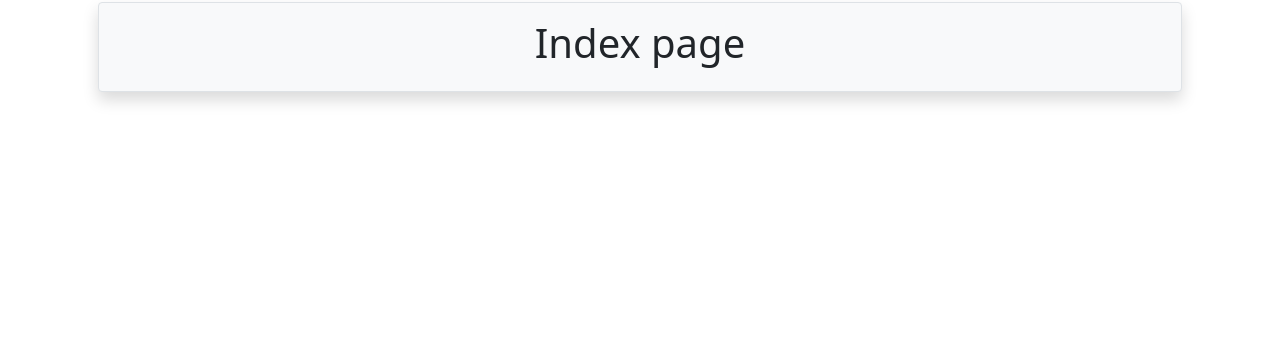
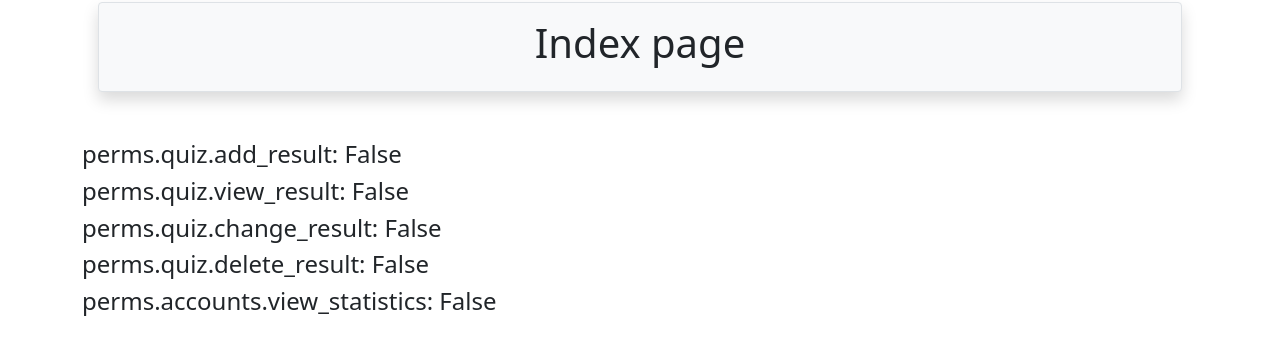
Before and after one commit to yershov-n/quiz_1, a Django app: page / in a window 1280 px wide. Shown: the part 62-417 px from the top of the page. Run offline with Django 4.2, Linux system fonts and the light colour scheme; some libraries are stand-ins or nearby versions.

Commit message:
Add lesson №27

```diff
--- a/templates/index.html
+++ b/templates/index.html
@@ -5,12 +5,12 @@
 {% endblock %}
 
 {% block content %}
-{#    <h4>perms.quiz.add_result: {{ perms.quiz.add_result }}</h4>#}
-{#    <h4>perms.quiz.view_result: {{ perms.quiz.view_result }}</h4>#}
-{#    <h4>perms.quiz.change_result: {{ perms.quiz.change_result }}</h4>#}
-{#    <h4>perms.quiz.delete_result: {{ perms.quiz.delete_result }}</h4>#}
-{#    <h4>perms.accounts.view_statistics: {{ perms.accounts.view_statistics }}</h4>#}
+    <h4>perms.quiz.add_result: {{ perms.quiz.add_result }}</h4>
+    <h4>perms.quiz.view_result: {{ perms.quiz.view_result }}</h4>
+    <h4>perms.quiz.change_result: {{ perms.quiz.change_result }}</h4>
+    <h4>perms.quiz.delete_result: {{ perms.quiz.delete_result }}</h4>
+    <h4>perms.accounts.view_statistics: {{ perms.accounts.view_statistics }}</h4>
 {% endblock %}
 
 
-{# <app_name>.<perm>_<model>  #}
+{# perms.<app_name>.<perm>_<model>  #}
```
Also changed, not shown: accounts/models.py (+12 -2 lines), quiz/views.py (+6 -2 lines), accounts/migrations/0003_alter_customuser_options.py (added).
